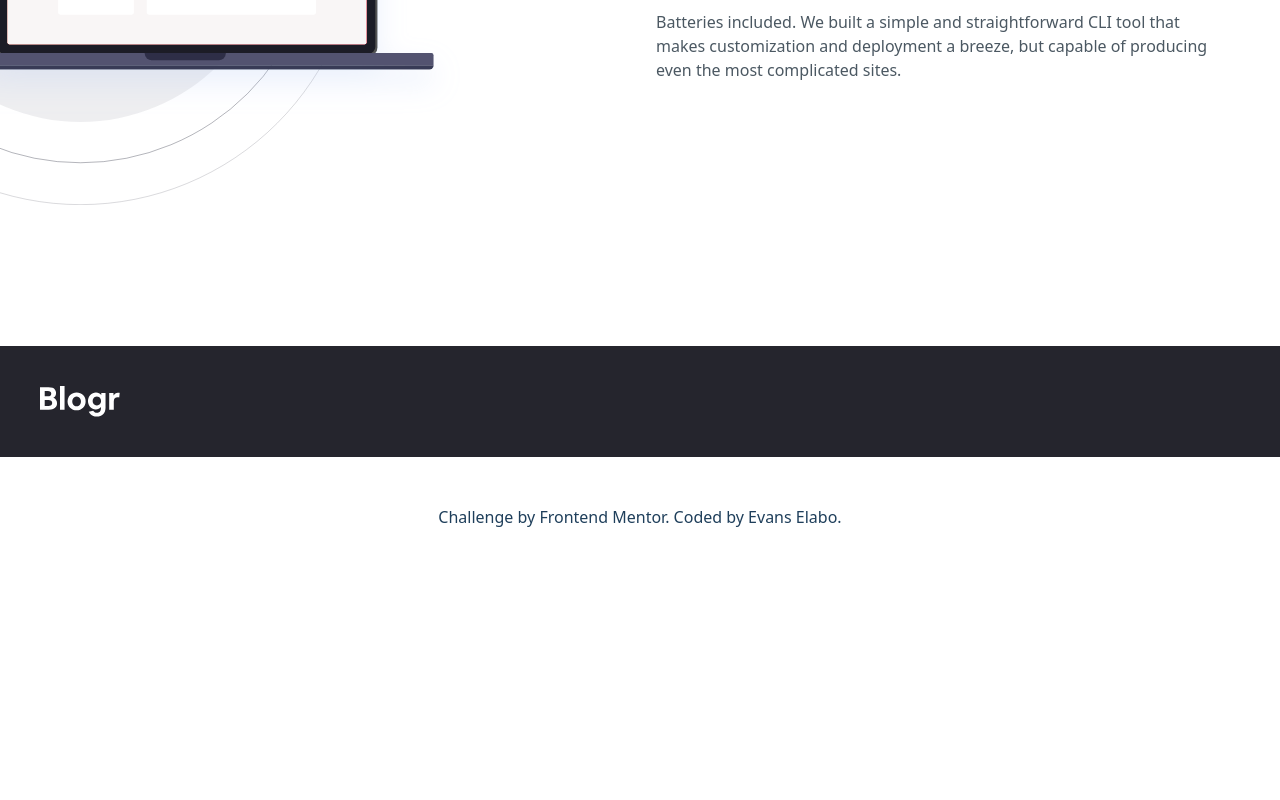
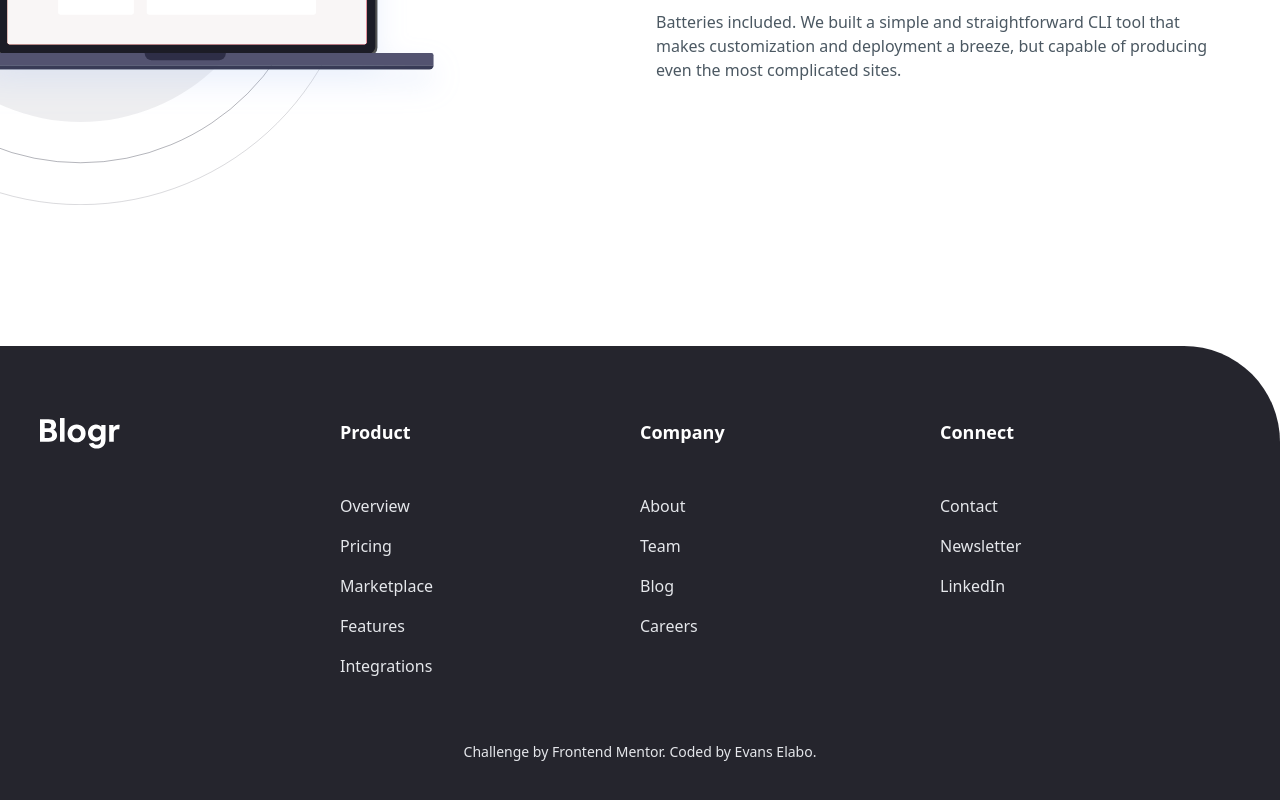
Before and after one commit to ellaboevans/blogr-landing-page, a website: page public/index.html in a window 1280 px wide. Shown: the part 2588-3388 px from the top of the page. Before the commit the page ends 3165 px from the top, so only its background shows below. Drawn offline with Linux system fonts and the light colour scheme.

Commit message:
Fix footer navigation links

```diff
--- a/public/index.html
+++ b/public/index.html
@@ -246,8 +246,10 @@
         </div>
       </section>
       <!-- footer section start -->
-      <footer class="bg-footerBackground h-auto p-5 md:p-10 overflow-hidden">
-        <div class="grid grid-cols-4 items-center justify-center">
+      <footer
+        class="bg-footerBackground h-auto p-5 md:p-10 overflow-hidden rounded-tr-hero"
+      >
+        <div class="grid grid-cols-4 items-start justify-center pt-8">
           <div>
             <img
               src="../images/logo.svg"
@@ -255,19 +257,78 @@
               class="w-20 cursor-pointer"
             />
           </div>
-          <div></div>
-          <div></div>
-          <div></div>
+          <div class="">
+            <h1 class="text-white text-lg font-semibold mb-12">Product</h1>
+            <ul>
+              <li class="hover:underline mb-4">
+                <a href="" class="text-gray-200 font-light">Overview</a>
+              </li>
+
+              <li class="hover:underline mb-4">
+                <a href="" class="text-gray-200 font-light"> Pricing</a>
+              </li>
+
+              <li class="hover:underline mb-4">
+                <a href="" class="text-gray-200 font-light"> Marketplace</a>
+              </li>
+
+              <li class="hover:underline mb-4">
+                <a href="" class="text-gray-200 font-light">Features</a>
+              </li>
+
+              <li class="hover:underline mb-4">
+                <a href="" class="text-gray-200 font-light">Integrations</a>
+              </li>
+            </ul>
+          </div>
+          <div class="">
+            <h1 class="text-white text-lg font-semibold mb-12">Company</h1>
+            <ul>
+              <li class="hover:underline mb-4">
+                <a href="" class="text-gray-200 font-light">About</a>
+              </li>
+
+              <li class="hover:underline mb-4">
+                <a href="" class="text-gray-200 font-light"> Team</a>
+              </li>
+
+              <li class="hover:underline mb-4">
+                <a href="" class="text-gray-200 font-light"> Blog</a>
+              </li>
+
+              <li class="hover:underline mb-4">
+                <a href="" class="text-gray-200 font-light">Careers</a>
+              </li>
+            </ul>
+          </div>
+
+          <div class="">
+            <h1 class="text-white text-lg font-semibold mb-12">Connect</h1>
+            <ul>
+              <li class="hover:underline mb-4">
+                <a href="" class="text-gray-200 font-light">Contact</a>
+              </li>
+
+              <li class="hover:underline mb-4">
+                <a href="" class="text-gray-200 font-light">Newsletter</a>
+              </li>
+
+              <li class="hover:underline mb-4">
+                <a href="" class="text-gray-200 font-light">LinkedIn</a>
+              </li>
+            </ul>
+          </div>
+        </div>
+        <!-- Attribution -->
+        <div
+          class="attribution text-center mt-8 text-gray-200 font-light text-sm pt-4"
+        >
+          Challenge by
+          <a href="https://www.frontendmentor.io?ref=challenge" target="_blank"
+            >Frontend Mentor</a
+          >. Coded by <a href="https://codeconcept.netlify.app">Evans Elabo</a>.
         </div>
       </footer>
-
-      <!-- Attribution -->
-      <div class="attribution text-center my-8 text-primaryHeadings p-4">
-        Challenge by
-        <a href="https://www.frontendmentor.io?ref=challenge" target="_blank"
-          >Frontend Mentor</a
-        >. Coded by <a href="#">Evans Elabo</a>.
-      </div>
     </main>
 
     <script src="index.js"></script>
```
Also changed, not shown: public/styles.css.
